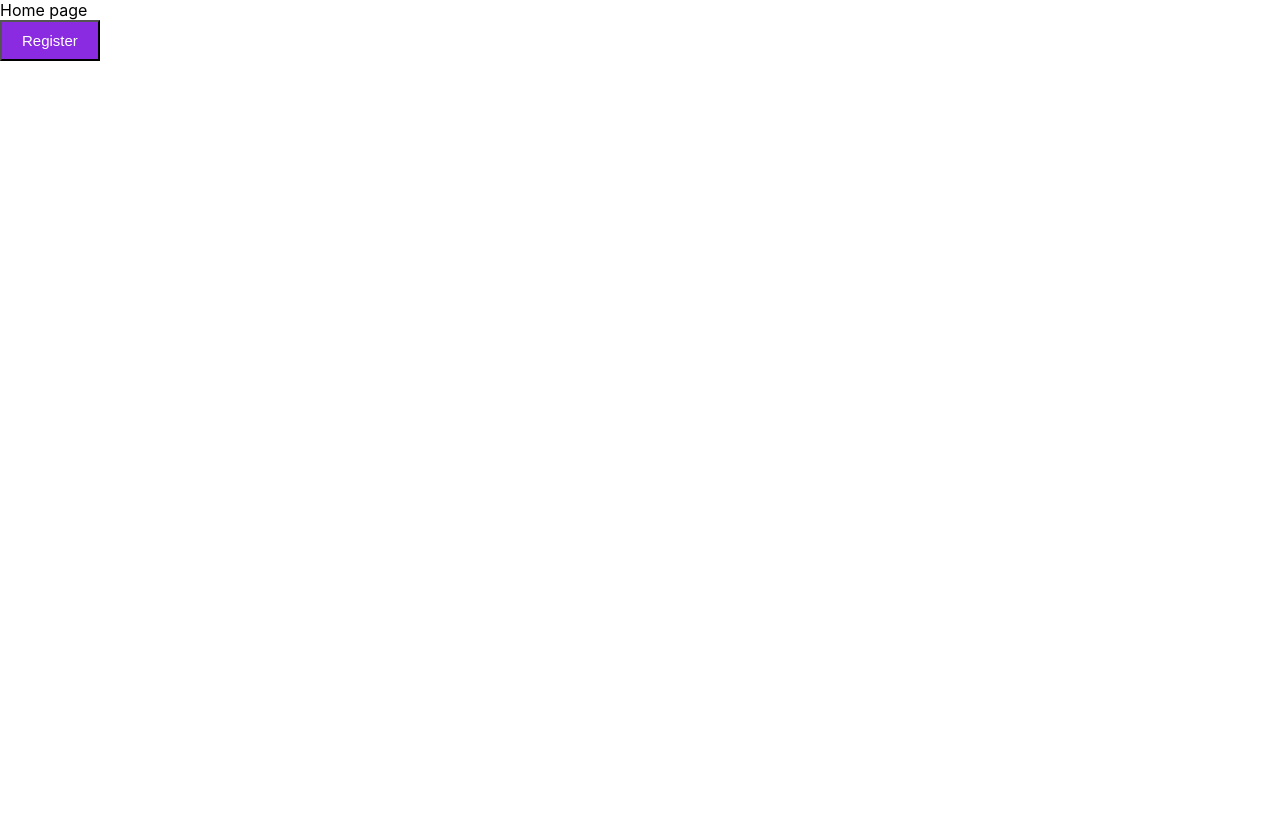
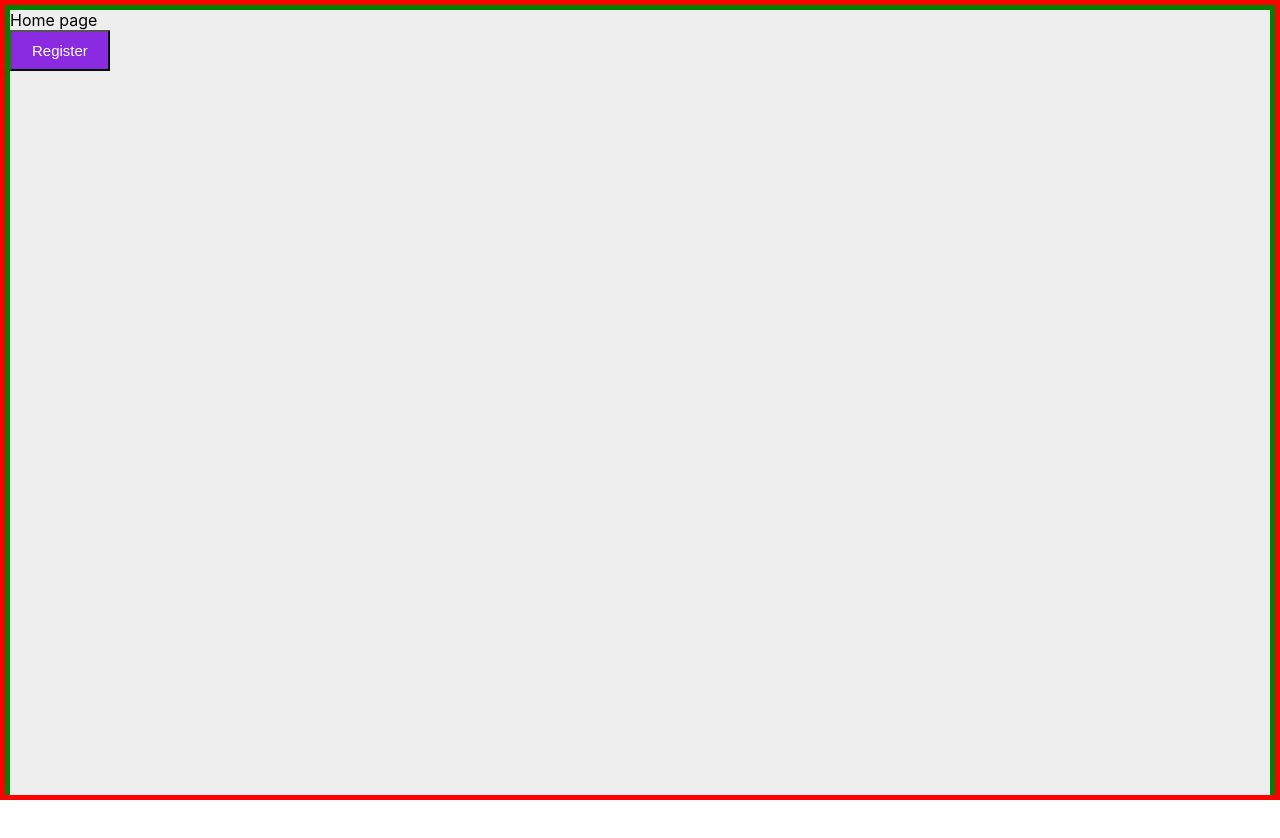
Before and after one commit to OjeshManandhar/ReactJS-TypeScript-Test, a React (Create React App) app: page / in a window 1280 px wide. Shown: the top 838 px of the page. After the commit the page ends 800 px from the top, so only its background shows below. Built offline with nearby package versions, Linux system fonts and the light colour scheme.

Commit message:
Remove unnecessary files and add stupid styles

```diff
--- a/src/common/styles.tsx
+++ b/src/common/styles.tsx
@@ -5,9 +5,17 @@
   width: 100vw;
   padding: 0;
   margin: 0;
+
+  border: 5px solid red;
+
+  overflow: auto;
 `;
 
 export const LongDiv = styled.div`
   height: 1000px;
   width: 100%;
+
+  border: 5px solid green;
+
+  background: #eee;
 `;
--- a/src/index.css
+++ b/src/index.css
@@ -1,5 +1,7 @@
 body {
+  padding: 0;
   margin: 0;
+
   font-family: -apple-system, BlinkMacSystemFont, 'Segoe UI', 'Roboto', 'Oxygen',
     'Ubuntu', 'Cantarell', 'Fira Sans', 'Droid Sans', 'Helvetica Neue',
     sans-serif;
@@ -7,7 +9,6 @@
   -moz-osx-font-smoothing: grayscale;
 }
 
-code {
-  font-family: source-code-pro, Menlo, Monaco, Consolas, 'Courier New',
-    monospace;
+body * {
+  box-sizing: border-box;
 }
```
Also changed, not shown: src/App.css (deleted, +0 -38 lines), src/logo.svg (deleted).
